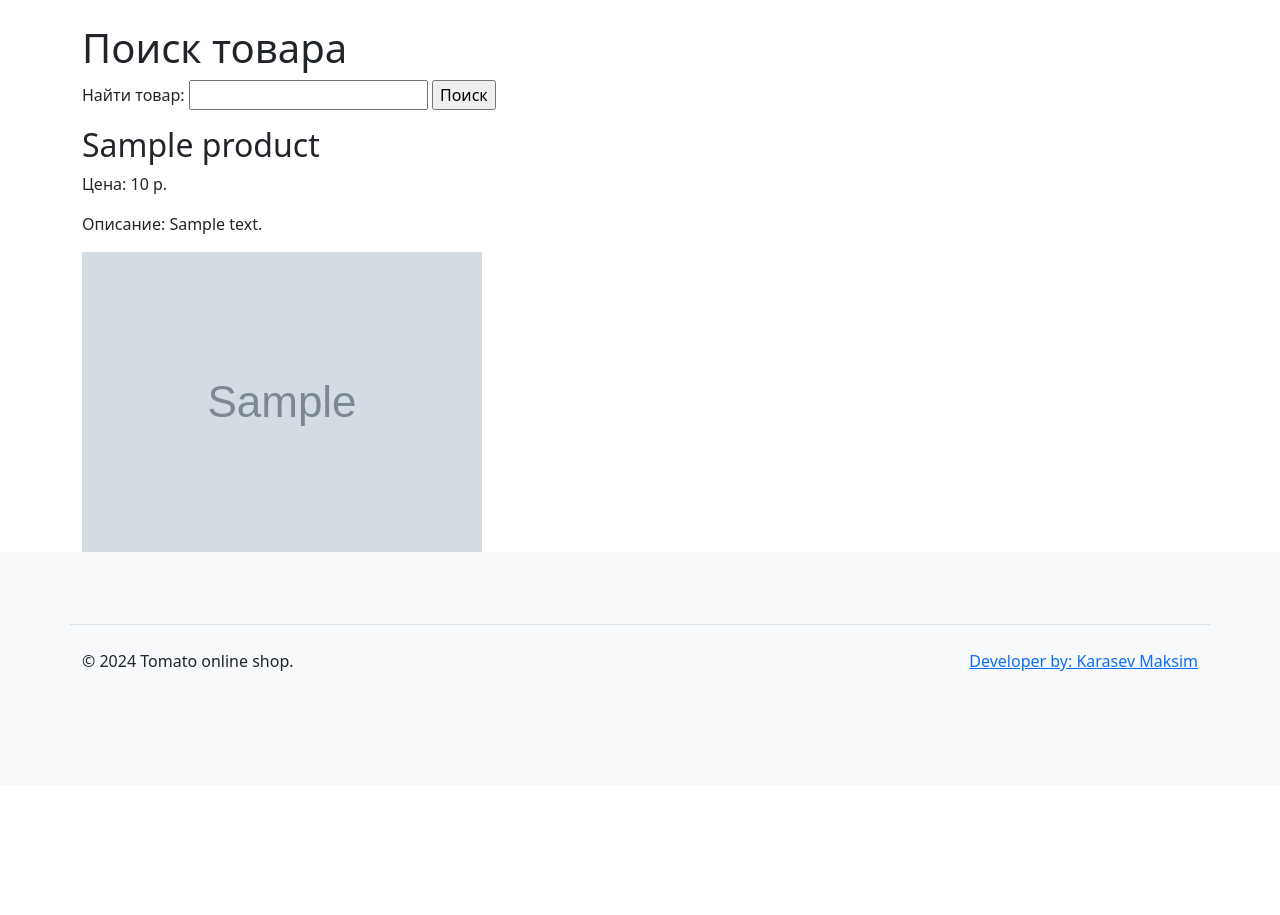
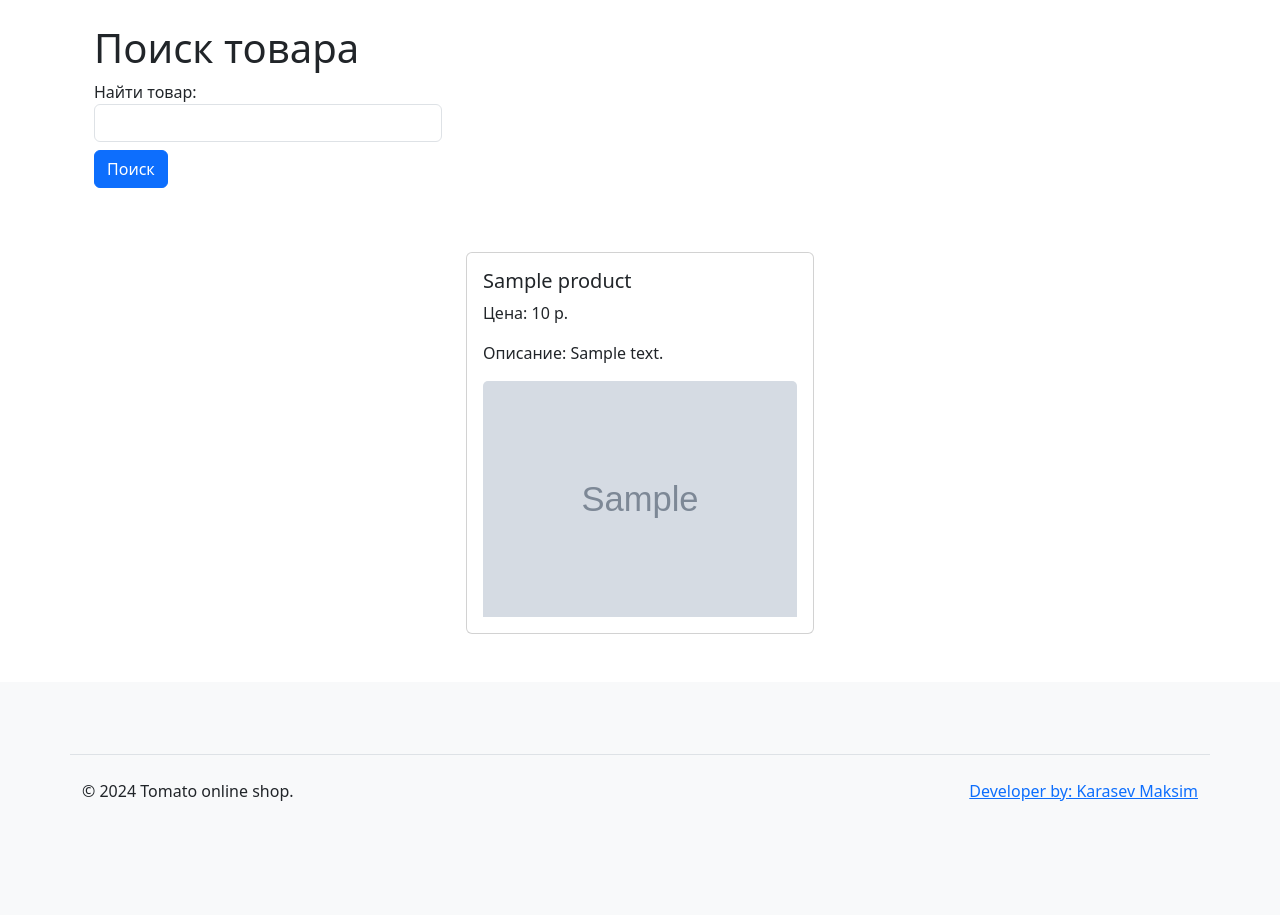
Before and after one commit to KarasevMaksim/OnlineShopTomato-FreelanceOrder1-, a Flask app: template app/templates/search.html in a window 1280 px wide. Shown: the part 73-988 px from the top of the page. Before the commit the page ends 744 px from the top, so only its background shows below. Run offline with Flask 3, Linux system fonts and the light colour scheme; tables that the repository leaves empty hold one stand-in row (values such as "Sample post"); the template is opened without the code that fills it: values that come from a table or form of the project are taken from there, most other values are stand-ins (such as "Sample title", 1, 10 or a date in 2020); grey boxes marked "Sample" are stand-in pictures; some libraries are stand-ins or nearby versions.

Commit message:
Refactor: search.html and style form with Bootstrap
- Redesigned product display in search.html to use product cards,
  similar to main index.
- Styled the form in search.html using Bootstrap styles for improved
  aesthetics and usability.

This update enhances the visual consistency of the product listings
and improves the overall user experience on the search page.

```diff
--- a/app/templates/search.html
+++ b/app/templates/search.html
@@ -5,14 +5,16 @@
   {{ title }}
 {% endblock %}
 {% block content %}
-<h1>Поиск товара</h1>
-<div>
+<div class="container">
+  <div class="row">
+    <div class="col-md-4">
+  <h1>Поиск товара</h1>
   <form action="/search" method="post">
     {{ form.hidden_tag() }}
     <p>
       {{ form.input_search.label }}
-      {{ form.input_search }}
-      {{ form.submit }}
+      {{ form.input_search(class_="form-control") }}
+      {{ form.submit(class_="btn btn-primary mt-2") }}
       {% for error in form.input_search.errors %}
         <div class="alert alert-danger" role="alert">
           {{ error }}
@@ -23,23 +25,29 @@
       {% endfor %}
     </p>
   </form>
+    </div>
+  </div>
 </div>
-<div id="item-list">
-  {% if products %}
+<div class="container mt-5">
+  <div class="row justify-content-center" id="item-list">
     {% for product in products %}
-      {% if product.is_active %}
-        <div onclick="location.href='{{ url_for('main.index') }}{{ product.id }}'">
-          <h2>{{ product.name }}</h2>
-          <p>Цена: {{ product.price }} р.</p>
-          {% if product.about %}
-            <p>Описание: {{ product.about }}</p>
-          {% endif %}
-          <div>
-            <img src="{{ url_for('static', filename=product.img_link) }}" alt="product_img">
+      <div class="col-xl-4 col-md-6 col-sm-12 d-flex">
+        <div class="card mb-5 w-100">
+          <div class="card-body d-flex flex-column justify-content-between">
+            {% if product.is_active %}
+              <a href="{{ url_for('main.index') }}{{ product.id }}" class="text-decoration-none text-dark" rel="noopener noreferrer">
+                <h5 class="card-title">{{ product.name }}</h5>
+                <p class="card-text">Цена: {{ product.price }} р.</p>
+                {% if product.about %}
+                  <p class="card-text">Описание: {{ product.about }}</p>
+                {% endif %}
+                <img src="{{ url_for('static', filename=product.img_link) }}" class="card-img-top" alt="product_img">
+              </a>
+            {% endif %}
           </div>
         </div>
-      {% endif %}
+      </div>
     {% endfor %}
-  {% endif %}
+  </div>
 </div>
 {% endblock %}
```
